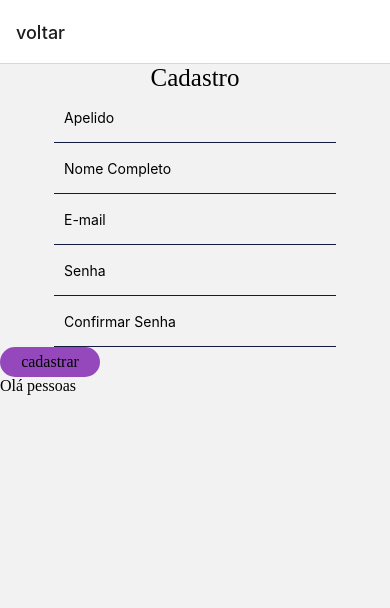
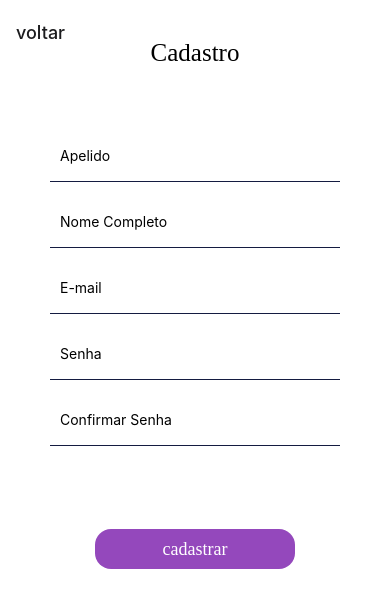
Before and after one commit to appballance/frontend-react-native, a React Native app: screen / in a window 390 px wide. Shown: the top 608 px of the page. Built offline with nearby package versions, Linux system fonts and the light colour scheme.

Commit message:
wip
Signed-off-by: DESKTOP-IHOGI0G\joao <joaof082@gmail.com>

```diff
--- a/src/commons/styles/theme.ts
+++ b/src/commons/styles/theme.ts
@@ -10,14 +10,14 @@ const theme: ITheme = {
       text: { main: '#0C011B' },
 
       black: { main: '#000000' },
-      white: { main: '#fff' },
+      white: { main: '#FFFFFF' },
       gray: { main: '#47454F', light: '#F9F7FB', dark: '#2C2834' },
     },
   },
 
   typography: {
     regular: 'Jost-Regular',
-    bold: 'Jost-Regular',
+    bold: 'Jost-Bold',
     thin: 'Jost-Thin',
   },
 };
--- a/src/components/elements/Button/@types/index.ts
+++ b/src/components/elements/Button/@types/index.ts
@@ -2,6 +2,9 @@ import { TouchableOpacityProps } from 'react-native/types';
 
 export interface IButton extends TouchableOpacityProps {
   size?: 'small' | 'medium' | 'large';
+  color?: string;
+  fontSize?: string;
+  fontFamily?: string;
   variant?: 'text' | 'outlined' | 'contained';
   width?: string;
   height?: string;
--- a/src/components/elements/Button/index.tsx
+++ b/src/components/elements/Button/index.tsx
@@ -11,6 +11,9 @@ function Button({
   width = '150px',
   height = '100px',
   disabled = false,
+  fontSize,
+  fontFamily,
+  color,
   ...props
 }: IButton) {
   return (
@@ -23,7 +26,9 @@ function Button({
       disabled={disabled}
       $disabled={disabled}
       {...props}>
-      <Typography>{children}</Typography>
+      <Typography color={color} fontFamily={fontFamily} fontSize={fontSize}>
+        {children}
+      </Typography>
     </S.Button>
   );
 }
--- a/src/components/elements/Typography/@types/index.ts
+++ b/src/components/elements/Typography/@types/index.ts
@@ -3,5 +3,6 @@ import { PropsWithChildren } from 'react';
 export interface ITypography extends PropsWithChildren {
   margin?: string;
   fontSize?: string;
+  fontFamily?: string;
   color?: string;
 }
--- a/src/components/elements/Typography/index.tsx
+++ b/src/components/elements/Typography/index.tsx
@@ -3,9 +3,19 @@ import { ITypography } from './@types';
 
 import * as S from './styles';
 
-const Typography = ({ margin, color, fontSize, children }: ITypography) => {
+const Typography = ({
+  margin,
+  color,
+  fontSize,
+  fontFamily,
+  children,
+}: ITypography) => {
   return (
-    <S.StyledTypgraphy $color={color} $fsize={fontSize} $margin={margin}>
+    <S.StyledTypgraphy
+      $color={color}
+      $fsize={fontSize}
+      $fFamily={fontFamily}
+      $margin={margin}>
       {children}
     </S.StyledTypgraphy>
   );
--- a/src/pages/Register/Forms/index.tsx
+++ b/src/pages/Register/Forms/index.tsx
@@ -4,45 +4,39 @@ import { useFormikContext } from 'formik';
 import Input from '../../../components/Input';
 import { IRegisterForm } from '../@types/formikTypes';
 
+import * as S from './styles';
+
 const FormRegister = () => {
-  const { handleChange } = useFormikContext<IRegisterForm>();
+  const { handleChange, values } = useFormikContext<IRegisterForm>();
 
   return (
-    <View>
+    <S.Container>
       <Input
         placeholder="Apelido"
-        value=""
+        value={values.surname}
         onChangeText={handleChange('surname')}
       />
       <Input
         placeholder="Nome Completo"
-        value=""
-        onChangeText={value => {
-          console.log(value);
-        }}
+        value={values.fullName}
+        onChangeText={handleChange('fullName')}
       />
       <Input
         placeholder="E-mail"
-        value=""
-        onChangeText={value => {
-          console.log(value);
-        }}
+        value={values.email}
+        onChangeText={handleChange('email')}
       />
       <Input
         placeholder="Senha"
-        value=""
-        onChangeText={value => {
-          console.log(value);
-        }}
+        value={values.password}
+        onChangeText={handleChange('password')}
       />
       <Input
         placeholder="Confirmar Senha"
-        value=""
-        onChangeText={value => {
-          console.log(value);
-        }}
+        value={values.confirmPassword}
+        onChangeText={handleChange('confirmPassword')}
       />
-    </View>
+    </S.Container>
   );
 };
 
--- /dev/null
+++ b/src/pages/Register/Forms/styles.ts
@@ -0,0 +1,5 @@
+import styled from 'styled-components/native';
+
+export const Container = styled.View`
+  gap: 15px;
+`;
--- a/src/pages/Register/index.tsx
+++ b/src/pages/Register/index.tsx
@@ -8,6 +8,7 @@ import Input from '../../components/Input';
 import { Formik } from 'formik';
 import { IRegisterForm } from './@types/formikTypes';
 import FormRegister from './Forms';
+import { theme } from '../../commons/styles/theme';
 
 const Register = () => {
   const initialValues = {
@@ -22,6 +23,7 @@ const Register = () => {
 
   return (
     <SafeAreaView style={{ flex: 1 }}>
+      <S.Container>
         <S.ContainerHeader>
           <Typography fontSize="25px" margin="0">
             Cadastro
@@ -32,10 +34,15 @@ const Register = () => {
             {({ }) => <FormRegister />}
           </Formik>
         </S.ContainerForms>
-      <Button width="100px" height="30px">
+        <S.ContainerButton>
+          <S.StyledButtonLoading
+            color={theme.palette.colors.white.main}
+            fontSize="18px"
+            fontFamily={theme.typography.regular}>
             cadastrar
-      </Button>
-      <Typography>Olá pessoas</Typography>
+          </S.StyledButtonLoading>
+        </S.ContainerButton>
+      </S.Container>
     </SafeAreaView>
   );
 };
--- a/src/pages/Register/styles.ts
+++ b/src/pages/Register/styles.ts
@@ -1,7 +1,13 @@
 import styled from 'styled-components/native';
+import Button from '../../components/elements/Button';
 
 export const Container = styled.View`
   flex: 1;
+
+  justify-content: center;
+  padding-top: 10%;
+
+  background-color: ${({ theme }) => theme.palette.colors.white.main};
 `;
 
 export const ContainerHeader = styled.View`
@@ -11,5 +17,24 @@ export const ContainerHeader = styled.View`
 `;
 
 export const ContainerForms = styled.View`
-  margin: 0px 54px;
+  margin: 0px 50px;
+
+  height: 55%;
+  justify-content: center;
+  margin-bottom: 5%;
 `;
+
+export const ContainerButton = styled.View`
+  flex: 1;
+
+  width: 100%;
+  align-items: center;
+`;
+
+export const StyledButtonLoading = styled(Button)`
+  width: 200px;
+  height: 40px;
+
+  color: ${({ theme }) => theme.palette.colors.white.main};
+  font-size: 18px;
+`;
--- a/src/routes/Routes.tsx
+++ b/src/routes/Routes.tsx
@@ -1,8 +1,5 @@
 import React from 'react';
 import Register from '../pages/Register';
-import Button from '../components/elements/Button';
-import Navigation from '../commons/utils/useNavigation';
-import ButtonBack from './utils/useButtonGoBack';
 
 type Route = {
   name: string;
@@ -15,8 +12,7 @@ const routes: Route[] = [
     name: 'Register',
     component: Register,
     options: {
-      // headerShown: false,
-
+      headerTransparent: true,
       headerTitle: 'voltar',
       // headerLeft: ({ }) => <ButtonBack />,
     },
```
Lines whose indentation alone changed are shown as unchanged.
